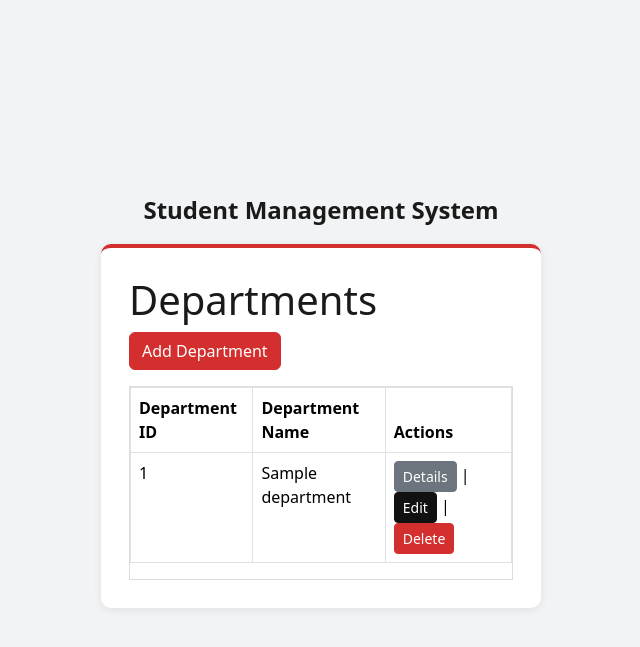
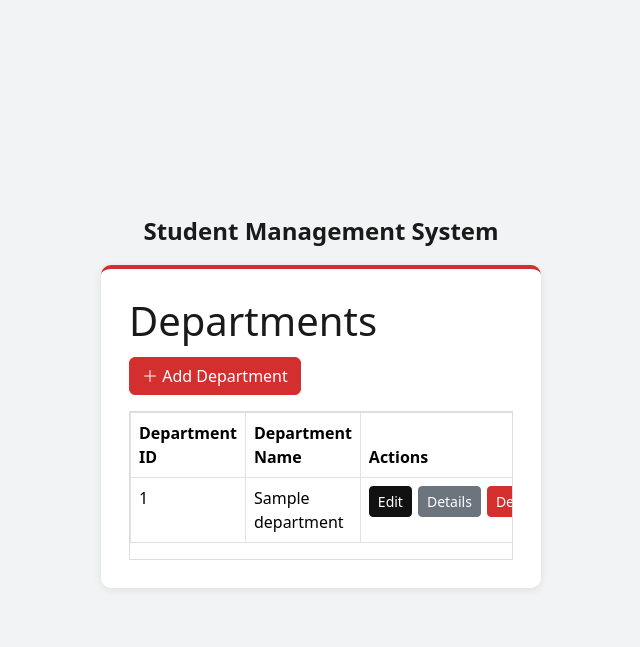
Before and after one commit to ZequeIrish/StudentManagementSystem, an ASP.NET Core app: page /Departments in a window 1280 px wide. Shown: the top 647 px of the page, without its empty margins (319-959 px from the left). Run offline with ASP.NET Core 8, Linux system fonts and the light colour scheme; tables that the repository leaves empty hold one stand-in row (values such as "Sample post"); style sheets or scripts are compiled from the project's sources; the project's own start-up code is not run, and a stand-in starts its controllers and pages.

Commit message:
Match Courses and Departments pages to the Students layout
- Title on the left, Add button on the right
- Edit / Details / Delete side by side without "|" separators
- Departments buttons in the same order as the other pages (Edit, Details, Delete)

Co-Authored-By: Claude Opus 5.5 <noreply@anthropic.com>

```diff
--- a/StudentManagementSystem/Views/Departments/Index.cshtml
+++ b/StudentManagementSystem/Views/Departments/Index.cshtml
@@ -4,15 +4,19 @@
     ViewData["Title"] = "Departments";
 }
 
+<!-- title on the left, Add button on the right -->
+<div class="sms-page-header">
+    <div class="sms-page-title">
         <h1>Departments</h1>
-
-<p>
+    </div>
+    <div class="sms-page-buttons">
         <button type="button"
                 class="btn btn-primary"
                 onclick="openAddDepartmentModal()">
-        Add Department
+            <i class="bi bi-plus-lg"></i> Add Department
         </button>
-</p>
+    </div>
+</div>
 
 <div class="department-table-container">
 
@@ -40,6 +44,14 @@
                     </td>
 
                     <td>
+                        <div class="sms-actions">
+                            <button type="button"
+                                    class="btn btn-sm btn-warning"
+                                    data-department-id="@department.DepartmentId"
+                                    data-department-name="@department.DepartmentName"
+                                    onclick="openEditDepartmentModal(this.dataset.departmentId, this.dataset.departmentName)">
+                                Edit
+                            </button>
                             <button type="button"
                                     class="btn btn-sm btn-info"
                                     data-department-id="@department.DepartmentId"
@@ -47,15 +59,6 @@
                                     onclick="openDepartmentDetailsModal(this.dataset.departmentId, this.dataset.departmentName)">
                                 Details
                             </button>
-                        |
-                        <button type="button"
-                                class="btn btn-sm btn-warning"
-                                data-department-id="@department.DepartmentId"
-                                data-department-name="@department.DepartmentName"
-                                onclick="openEditDepartmentModal(this.dataset.departmentId, this.dataset.departmentName)">
-                            Edit
-                        </button>
-                        |
                             <button type="button"
                                     class="btn btn-sm btn-danger"
                                     data-department-id="@department.DepartmentId"
@@ -63,6 +66,7 @@
                                     onclick="openDeleteDepartmentModal(this.dataset.departmentId, this.dataset.departmentName)">
                                 Delete
                             </button>
+                        </div>
                     </td>
                 </tr>
             }
```
Also changed, not shown: StudentManagementSystem/Views/Courses/Index.cshtml (+10 -12 lines). Lines whose indentation alone changed are shown as unchanged.
